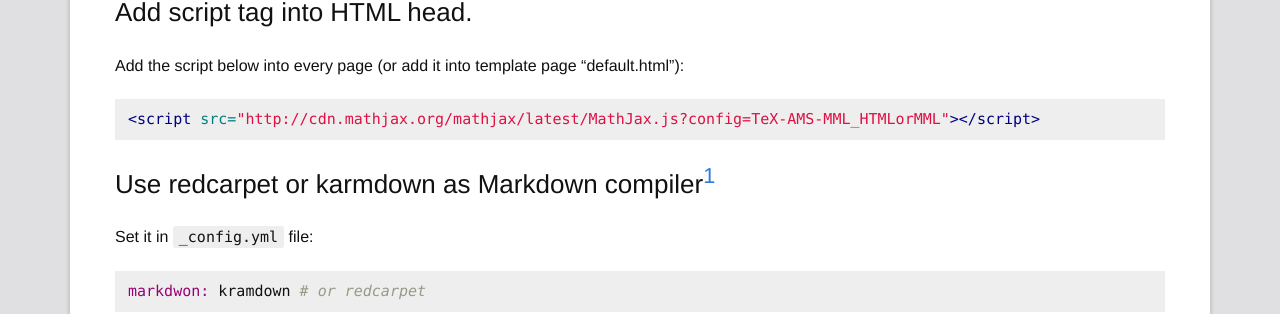
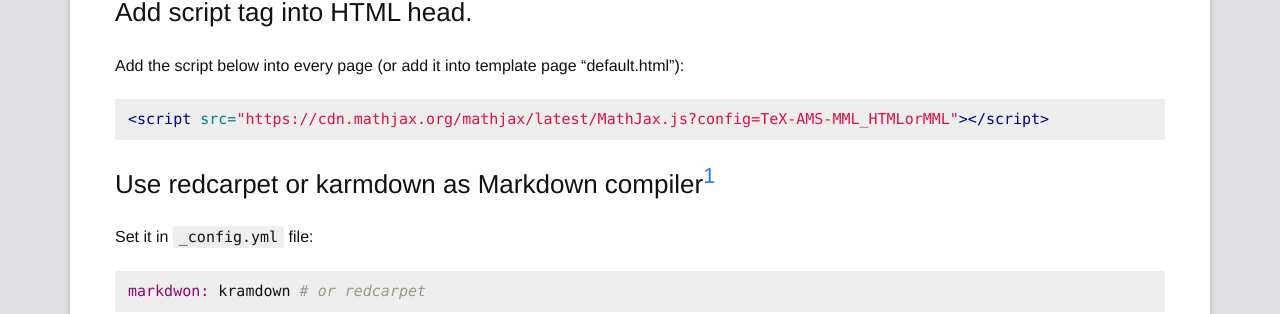
Before and after one commit to Simcookies/gitio, a Jekyll site: the page built from _posts/2017-11-23-insert-math-into-post-with-mathjax.md, in a window 1280 px wide. Shown: the part 351-665 px from the top of the page. Built offline with Jekyll 4.4.1, drawn with Linux system fonts in a browser that asks for light colours; nearby versions of some CDN libraries; formulas are drawn with MathJax 3; comment, search, counter and statistics services are not loaded; some of the changed lines change nothing that is shown.

Commit message:
change http to https

````diff
--- a/_includes/head.html
+++ b/_includes/head.html
@@ -12,7 +12,7 @@
   <link rel="alternate" type="application/rss+xml" title="{{ site.title }}" href="{{ "/feed.xml" | prepend: site.baseurl | prepend: site.url }}">
   <script src="https://ajax.googleapis.com/ajax/libs/jquery/1.12.0/jquery.min.js"></script>
   <script src="https://ajax.googleapis.com/ajax/libs/jqueryui/1.11.4/jquery-ui.min.js"></script>
-  <script src="http://cdn.mathjax.org/mathjax/latest/MathJax.js?config=TeX-AMS-MML_HTMLorMML"></script>
+  <script src="https://cdn.mathjax.org/mathjax/latest/MathJax.js?config=TeX-AMS-MML_HTMLorMML"></script>
   <script src="/public/script/main.js"></script>
   <link rel="shortcut icon" type="image/x-icon" href="/public/favicon.ico">
 </head>
--- a/_posts/2017-11-23-insert-math-into-post-with-mathjax.md
+++ b/_posts/2017-11-23-insert-math-into-post-with-mathjax.md
@@ -15,7 +15,7 @@
 Add the script below into every page (or add it into template page "default.html"):
 
 ```html
-<script src="http://cdn.mathjax.org/mathjax/latest/MathJax.js?config=TeX-AMS-MML_HTMLorMML"></script>
+<script src="https://cdn.mathjax.org/mathjax/latest/MathJax.js?config=TeX-AMS-MML_HTMLorMML"></script>
 ```
 
 ## Use redcarpet or karmdown as Markdown compiler[^footnote]
````
